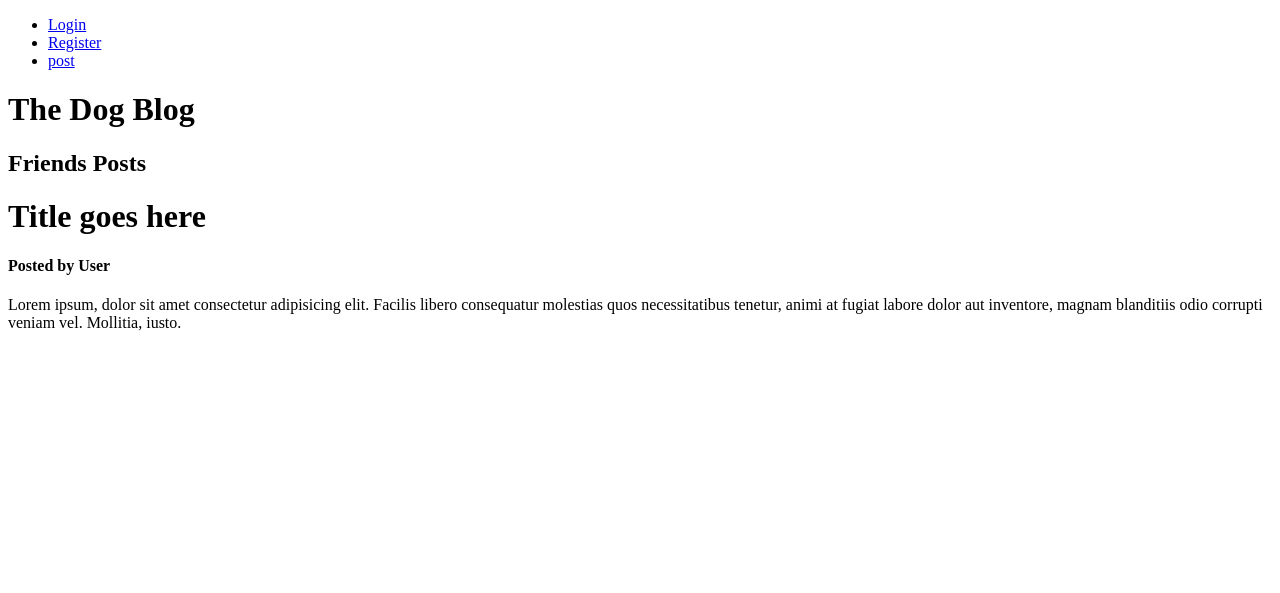
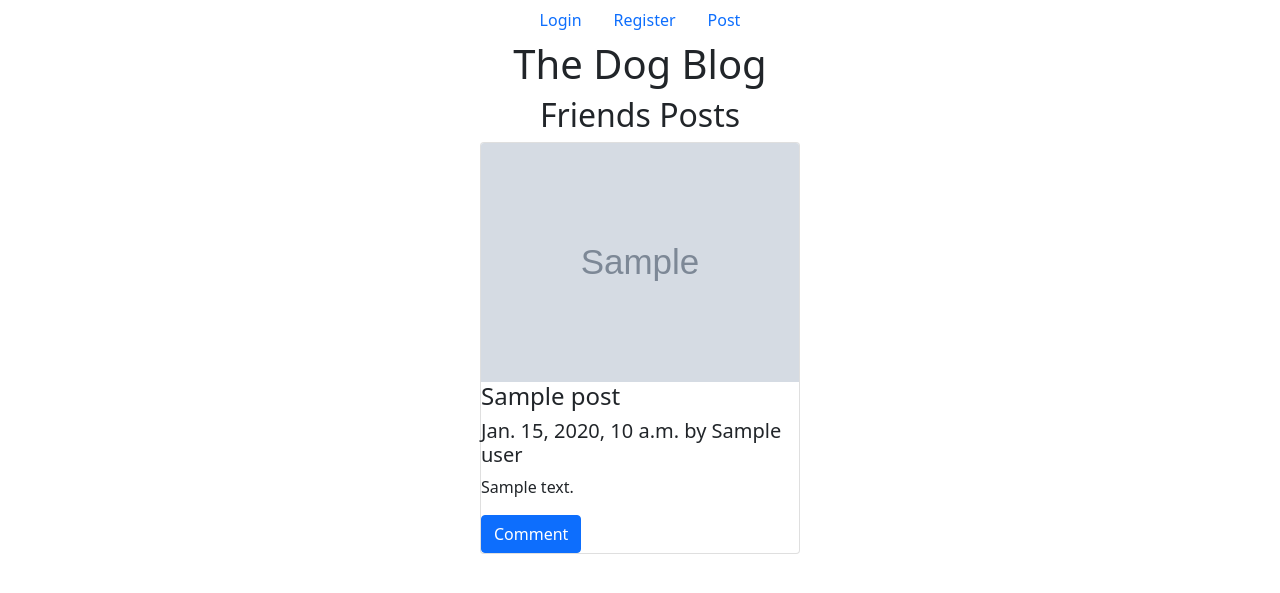
Before and after one commit to impulsive-sudor/The-Dog-Blog, a Django app: template dog_blog_project/dog_blog_app/templates/home.html in a window 1280 px wide. Shown: the top 593 px of the page. Run offline with Django 3.2, Linux system fonts and the light colour scheme; the template is opened without the code that fills it: most values are stand-ins (such as "Sample title", 1, 10 or a date in 2020); grey boxes marked "Sample" are stand-in pictures.

Commit message:
Created views logic for home page, setup logic on home page and added bootstrap

```diff
--- a/dog_blog_project/dog_blog_app/templates/home.html
+++ b/dog_blog_project/dog_blog_app/templates/home.html
@@ -4,42 +4,66 @@
     <meta charset="UTF-8">
     <meta http-equiv="X-UA-Compatible" content="IE=edge">
     <meta name="viewport" content="width=device-width, initial-scale=1.0">
+    <link href="https://cdn.jsdelivr.net/npm/bootstrap@5.1.1/dist/css/bootstrap.min.css" rel="stylesheet" integrity="sha384-F3w7mX95PdgyTmZZMECAngseQB83DfGTowi0iMjiWaeVhAn4FJkqJByhZMI3AhiU" crossorigin="anonymous">
     <title>The Dog Blog - Home</title>
 </head>
 <body>
     <nav>
-        <ul>
+        <ul class="nav justify-content-center">
             {% if request.session.user_id == True %}
-            <li>
-                <a href="user_edit">User Edit</a>
+            <li class="nav-item">
+                <a class="nav-link" href="user_edit">User Edit</a>
             </li>
-            <li>
-                <a href="logout">Logout</a>
+            <li class="nav-item">
+                <a class="nav-link" href="logout">Logout</a>
             </li>
             {% else %}
-            <li>
-                <a href="login">Login</a>
+            <li class="nav-item">
+                <a class="nav-link" href="login">Login</a>
             </li>
-            <li>
-                <a href="register">Register</a>
+            <li class="nav-item">
+                <a class="nav-link" href="register">Register</a>
             </li>
             {% endif %}
-            <li>
-                <a href="post">post</a>
+            <li class="nav-item">
+                <a class="nav-link" href="post">Post</a>
             </li>
         </ul>
     </nav>
-    <div>
+    <div class="d-flex justify-content-center">
         <h1>The Dog Blog</h1>
     </div>
-    <div>
-        <h2>Friends Posts</h2>
-        <div>
-            <h1>Title goes here</h1>
-            <h4>Posted by User</h4>
-            <p>Lorem ipsum, dolor sit amet consectetur adipisicing elit. Facilis libero consequatur molestias quos necessitatibus tenetur, animi at fugiat labore dolor aut inventore, magnam blanditiis odio corrupti veniam vel. Mollitia, iusto.</p>
-            <img src="" alt="">
+    {% for post in posts %}
+    <div class="">
+        <h2 class="d-flex justify-content-center">Friends Posts</h2>
+            <!-- Not sure if this will work, need model to test -->
+        {% if post.friend == user.friend %}
+        <div class="d-flex justify-content-center">
+            <div class="card" style="width: 20rem;">
+                <img class="card-img-top" src={{ post.filepath.url }}>
+                <div>
+                    <h4 class="card-title">{{ post.title }}</h1>
+                    <h5 class="card-text">{{ post.created_at }} by {{ post.user }}</h4>
+                    <p class="card-text">{{ post.text }}</p>
+                    <a class="btn btn-primary" href="comment_page">Comment</a>
+                </div>
+            </div>
+        </div>
+        <h2 class="d-flex justify-content-center mt-5">Recent Posts</h2>
+        {% else %}
+        <div class="d-flex justify-content-center">
+            <div class="card" style="width: 20rem;">
+                <img class="card-img-top" src={{ post.filepath.url }}>
+                <div>
+                    <h4 class="card-title">{{ post.title }}</h1>
+                    <h5 class="card-text">{{ post.created_at }} by {{ post.user }}</h4>
+                    <p class="card-text">{{ post.text }}</p>
+                    <a class="btn btn-primary" href="comment_page">Comment</a>
+                </div>
+            </div>
         </div>
     </div>
+    {% endif %}
+    {% endfor %}
 </body>
 </html>
```
Also changed, not shown: dog_blog_project/dog_blog_app/templates/profilepictureform.html (+5 -2 lines), dog_blog_project/dog_blog_app/views.py (+13 -2 lines).
